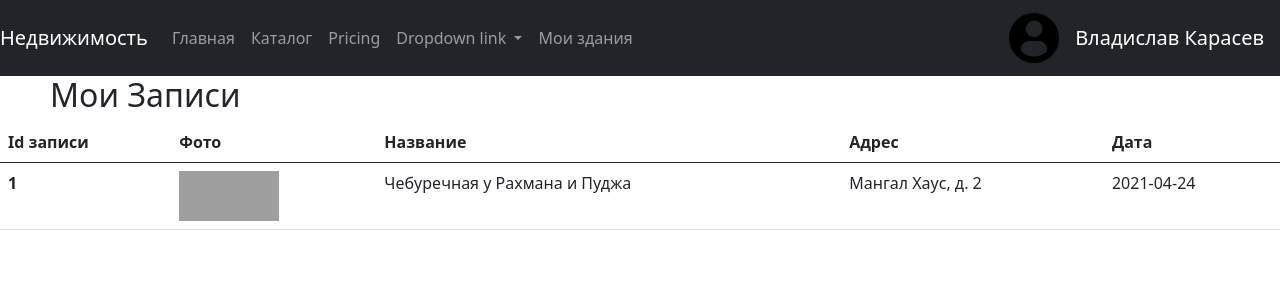
After one commit to Vladislav0904/Flask-project, a Flask app: page /profile in a window 1280 px wide. The commit adds this page. Shown: the top 300 px of the page. Run offline with Flask 2, Linux system fonts and the light colour scheme; a user stored in the database is signed in; data comes from the database, SQL or seed files in the repository; both versions use the stored data as it was after the commit; some libraries are stand-ins or nearby versions; grey boxes are pictures that could not be loaded.

Commit message:
Added first version of Profile

```diff
--- a/main.py
+++ b/main.py
@@ -1,4 +1,5 @@
 from flask import Flask, render_template, redirect, abort, request
+from sqlalchemy import func, and_, or_, not_
 from data import db_session
 from data.estate_items import Item
 from data.users import User
@@ -196,6 +197,16 @@ def building_delete(id):
     return redirect('/post_edit')
 
 
+@app.route('/profile', methods=['GET', 'POST'])
+@login_required
+def profile():
+    db_sess = db_session.create_session()
+    query = db_sess.query(Signing, Item)
+    query = query.join(Item, Item.id == Signing.estate_id)
+    query = query.filter(Signing.user_id == current_user.id).all()
+    return render_template('profile.html', info=query)
+
+
 def main():
     db_session.global_init("db/estate.db")
     # db_sess = db_session.create_session()
--- a/templates/base.html
+++ b/templates/base.html
@@ -54,7 +54,11 @@
         </ul>
     </div>
     {% if current_user.is_authenticated %}
+        <a class="navbar-brand navbar-right" href="/profile"><img
+                style="max-width: 50px; max-height: 50px; min-width: 50px; min-height: 50px;"
+                src="/static/img/profile_ico.png"></a>
         <a class="navbar-brand navbar-right" href="/logout">{{ current_user.name }} {{ current_user.surname }}</a>
+
     {% else %}
     <p>
         <a class="btn btn-outline-secondary" href="/register">Зарегистрироваться</a>
--- /dev/null
+++ b/templates/profile.html
@@ -0,0 +1,29 @@
+{% extends "base.html" %}
+
+{% block content %}
+<h2>Мои Записи</h2>
+<table class="table">
+    <thead class="thead-dark">
+    <tr>
+        <th scope="col">Id записи</th>
+        <th scope="col">Фото</th>
+        <th scope="col">Название</th>
+        <th scope="col">Адрес</th>
+        <th scope="col">Дата</th>
+    </tr>
+    </thead>
+    <tbody>
+    {% for item in info%}
+    <tr>
+        <th scope="row">{{item[0].id}}</th>
+        <td><img style="max-width: 100px; max-height: 50px; min-width: 100px; min-height: 50px;"
+                 src={{item[1].image_link}}></td>
+        <td>{{item[1].name}}</td>
+        <td>{{item[1].address}}</td>
+        <td>{{item[0].date}}</td>
+    </tr>
+    {% endfor %}
+    </tbody>
+</table>
+
+{% endblock %}
```
Also changed, not shown: db/estate.db, static/css/catalog.css (line endings or trailing spaces), static/img/profile_ico.png (added).
